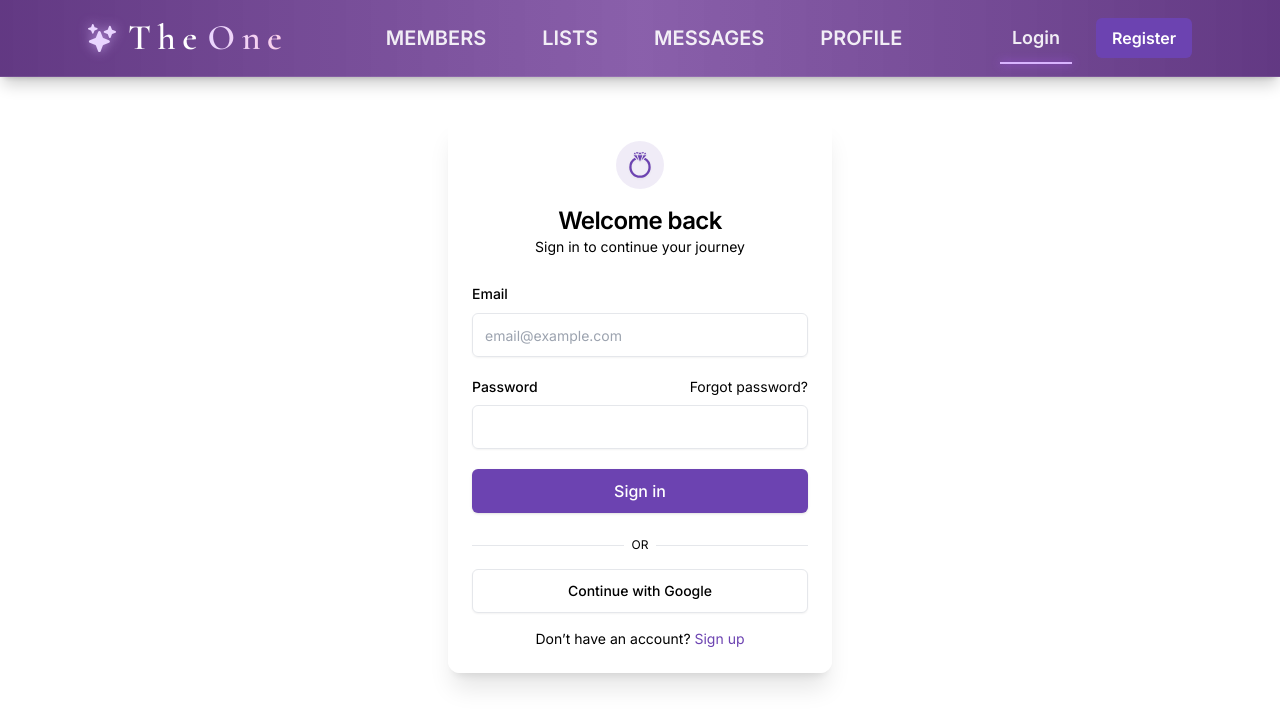
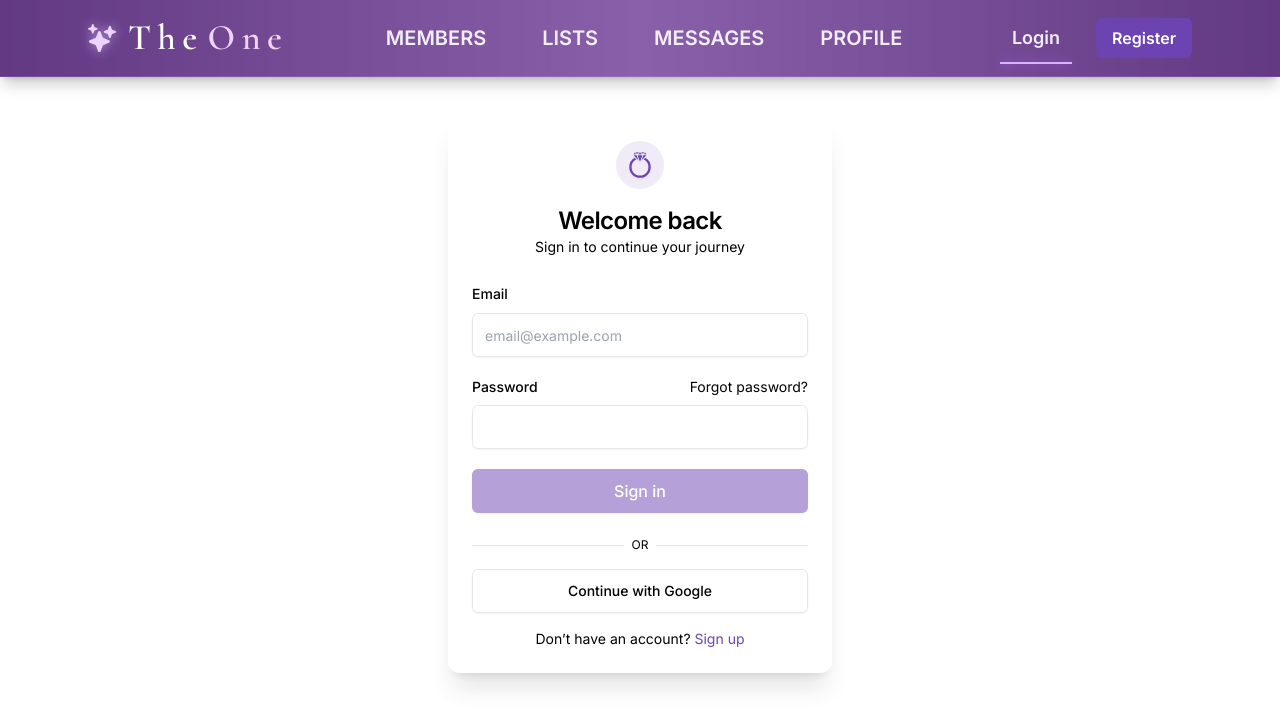
Before and after one commit to sahoooii/next-theOne, a Next.js app: page /login in a window 1280 px wide. Shown: the top 726 px of the page. Built offline with nearby package versions, Linux system fonts and the light colour scheme.

Commit message:
Set validation using zod and use Form from shadcn/ui

```diff
--- a/src/app/(auth)/login/LoginForm.tsx
+++ b/src/app/(auth)/login/LoginForm.tsx
@@ -1,4 +1,9 @@
 'use client';
+
+import { useForm } from 'react-hook-form';
+import { zodResolver } from '@hookform/resolvers/zod';
+
+import { loginSchema, LoginSchema } from '@/lib/schema/loginSchema';
 
 import {
 	Card,
@@ -8,20 +13,30 @@
 	CardHeader,
 	CardTitle,
 } from '@/components/ui/card';
+import {
+	Form,
+	FormControl,
+	FormField,
+	FormItem,
+	FormLabel,
+	FormMessage,
+} from '@/components/ui/form';
+
 import { Button } from '@/components/ui/button';
 import { Input } from '@/components/ui/input';
-import { Label } from '@/components/ui/label';
 import { GiBigDiamondRing } from 'react-icons/gi';
-import { useForm } from 'react-hook-form';
 
 const LoginForm = () => {
-	const {
-		register,
-		handleSubmit,
-		formState: { errors, isValid },
-	} = useForm();
+	const form = useForm<LoginSchema>({
+		resolver: zodResolver(loginSchema),
+		mode: 'onTouched',
+		defaultValues: {
+			email: '',
+			password: '',
+		},
+	});
 
-	const onSubmit = (data: any) => {
+	const onSubmit = (data: LoginSchema) => {
 		console.log(data);
 	};
 
@@ -41,23 +56,36 @@
 			</CardHeader>
 
 			<CardContent>
-				<form className='space-y-5' onSubmit={handleSubmit(onSubmit)}>
-					<div className='space-y-2'>
-						<Label htmlFor='email'>Email</Label>
+				<Form {...form}>
+					<form className='space-y-5' onSubmit={form.handleSubmit(onSubmit)}>
+						<FormField
+							control={form.control}
+							name='email'
+							render={({ field }) => (
+								<FormItem>
+									<FormLabel>Email</FormLabel>
+
+									<FormControl>
 										<Input
-							id='email'
 											type='email'
 											placeholder='email@example.com'
 											className='h-11'
-							{...register('email', { required: 'Email is required' })}
-							// isInValid={!!errors.email}
-							// errorMessage={errors.email?.message as string}
+											{...field}
 										/>
-					</div>
+									</FormControl>
+									<FormMessage className='text-sm text-red-500' />
+								</FormItem>
+							)}
+						/>
 
-					<div className='space-y-2'>
+						{/* Password */}
+						<FormField
+							control={form.control}
+							name='password'
+							render={({ field }) => (
+								<FormItem>
 									<div className='flex items-center justify-between'>
-							<Label htmlFor='password'>Password</Label>
+										<FormLabel>Password</FormLabel>
 										<a
 											href='#'
 											className='text-sm text-muted-foreground hover:text-primary transition'
@@ -66,24 +94,24 @@
 										</a>
 									</div>
 
-						<Input
-							id='password'
-							type='password'
-							className='h-11'
-							{...register('password', { required: 'Password is required' })}
-							// isInValid={!!errors.password}
-							// errorMessage={errors.password?.message as string}
+									<FormControl>
+										<Input type='password' className='h-11' {...field} />
+									</FormControl>
+
+									<FormMessage className='text-sm text-red-500' />
+								</FormItem>
+							)}
 						/>
-					</div>
 
 						<Button
 							type='submit'
 							className='w-full h-11 text-base font-medium mt-2'
-						// isDisabled={!isValid}
+							disabled={!form.formState.isValid}
 						>
 							Sign in
 						</Button>
 					</form>
+				</Form>
 			</CardContent>
 
 			<CardFooter className='flex flex-col gap-4'>
--- /dev/null
+++ b/src/components/ui/form.tsx
@@ -0,0 +1,178 @@
+"use client"
+
+import * as React from "react"
+import * as LabelPrimitive from "@radix-ui/react-label"
+import { Slot } from "@radix-ui/react-slot"
+import {
+  Controller,
+  FormProvider,
+  useFormContext,
+  type ControllerProps,
+  type FieldPath,
+  type FieldValues,
+} from "react-hook-form"
+
+import { cn } from "@/lib/utils"
+import { Label } from "@/components/ui/label"
+
+const Form = FormProvider
+
+type FormFieldContextValue<
+  TFieldValues extends FieldValues = FieldValues,
+  TName extends FieldPath<TFieldValues> = FieldPath<TFieldValues>
+> = {
+  name: TName
+}
+
+const FormFieldContext = React.createContext<FormFieldContextValue | null>(null)
+
+const FormField = <
+  TFieldValues extends FieldValues = FieldValues,
+  TName extends FieldPath<TFieldValues> = FieldPath<TFieldValues>
+>({
+  ...props
+}: ControllerProps<TFieldValues, TName>) => {
+  return (
+    <FormFieldContext.Provider value={{ name: props.name }}>
+      <Controller {...props} />
+    </FormFieldContext.Provider>
+  )
+}
+
+const useFormField = () => {
+  const fieldContext = React.useContext(FormFieldContext)
+  const itemContext = React.useContext(FormItemContext)
+  const { getFieldState, formState } = useFormContext()
+
+  if (!fieldContext) {
+    throw new Error("useFormField should be used within <FormField>")
+  }
+
+  if (!itemContext) {
+    throw new Error("useFormField should be used within <FormItem>")
+  }
+
+  const fieldState = getFieldState(fieldContext.name, formState)
+
+  const { id } = itemContext
+
+  return {
+    id,
+    name: fieldContext.name,
+    formItemId: `${id}-form-item`,
+    formDescriptionId: `${id}-form-item-description`,
+    formMessageId: `${id}-form-item-message`,
+    ...fieldState,
+  }
+}
+
+type FormItemContextValue = {
+  id: string
+}
+
+const FormItemContext = React.createContext<FormItemContextValue | null>(null)
+
+const FormItem = React.forwardRef<
+  HTMLDivElement,
+  React.HTMLAttributes<HTMLDivElement>
+>(({ className, ...props }, ref) => {
+  const id = React.useId()
+
+  return (
+    <FormItemContext.Provider value={{ id }}>
+      <div ref={ref} className={cn("space-y-2", className)} {...props} />
+    </FormItemContext.Provider>
+  )
+})
+FormItem.displayName = "FormItem"
+
+const FormLabel = React.forwardRef<
+  React.ElementRef<typeof LabelPrimitive.Root>,
+  React.ComponentPropsWithoutRef<typeof LabelPrimitive.Root>
+>(({ className, ...props }, ref) => {
+  const { error, formItemId } = useFormField()
+
+  return (
+    <Label
+      ref={ref}
+      className={cn(error && "text-destructive", className)}
+      htmlFor={formItemId}
+      {...props}
+    />
+  )
+})
+FormLabel.displayName = "FormLabel"
+
+const FormControl = React.forwardRef<
+  React.ElementRef<typeof Slot>,
+  React.ComponentPropsWithoutRef<typeof Slot>
+>(({ ...props }, ref) => {
+  const { error, formItemId, formDescriptionId, formMessageId } = useFormField()
+
+  return (
+    <Slot
+      ref={ref}
+      id={formItemId}
+      aria-describedby={
+        !error
+          ? `${formDescriptionId}`
+          : `${formDescriptionId} ${formMessageId}`
+      }
+      aria-invalid={!!error}
+      {...props}
+    />
+  )
+})
+FormControl.displayName = "FormControl"
+
+const FormDescription = React.forwardRef<
+  HTMLParagraphElement,
+  React.HTMLAttributes<HTMLParagraphElement>
+>(({ className, ...props }, ref) => {
+  const { formDescriptionId } = useFormField()
+
+  return (
+    <p
+      ref={ref}
+      id={formDescriptionId}
+      className={cn("text-[0.8rem] text-muted-foreground", className)}
+      {...props}
+    />
+  )
+})
+FormDescription.displayName = "FormDescription"
+
+const FormMessage = React.forwardRef<
+  HTMLParagraphElement,
+  React.HTMLAttributes<HTMLParagraphElement>
+>(({ className, children, ...props }, ref) => {
+  const { error, formMessageId } = useFormField()
+  const body = error ? String(error?.message ?? "") : children
+
+  if (!body) {
+    return null
+  }
+
+  return (
+    <p
+      ref={ref}
+      id={formMessageId}
+      className={cn("text-[0.8rem] font-medium text-destructive", className)}
+      {...props}
+    >
+      {body}
+    </p>
+  )
+})
+FormMessage.displayName = "FormMessage"
+
+export {
+  useFormField,
+  Form,
+  FormItem,
+  FormLabel,
+  FormControl,
+  FormDescription,
+  FormMessage,
+  FormField,
+}
--- /dev/null
+++ b/src/lib/schema/loginSchema.ts
@@ -0,0 +1,14 @@
+import { z } from 'zod';
+
+// 実際にチェックするルール
+export const loginSchema = z.object({
+	email: z.string().refine((val) => /^[^\s@]+@[^\s@]+\.[^\s@]+$/.test(val), {
+		message: 'Invalid email address',
+	}),
+	password: z
+		.string()
+		.min(6, { message: 'Password must be at least 6 characters' }),
+});
+
+// 設計図(型)
+export type LoginSchema = z.infer<typeof loginSchema>;
```
Lines whose indentation alone changed are shown as unchanged.
